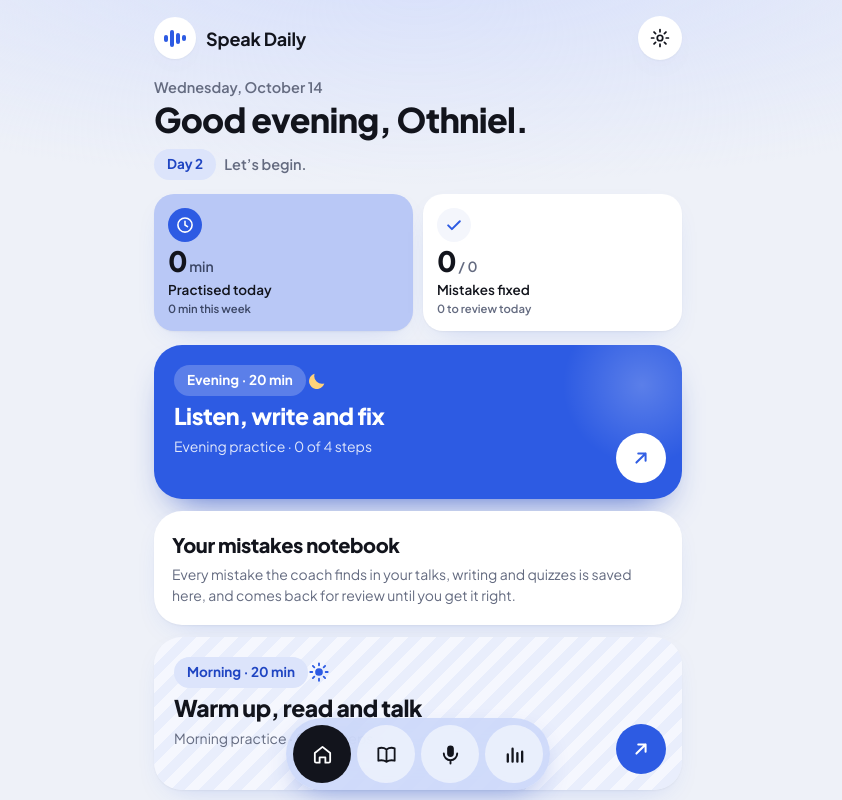
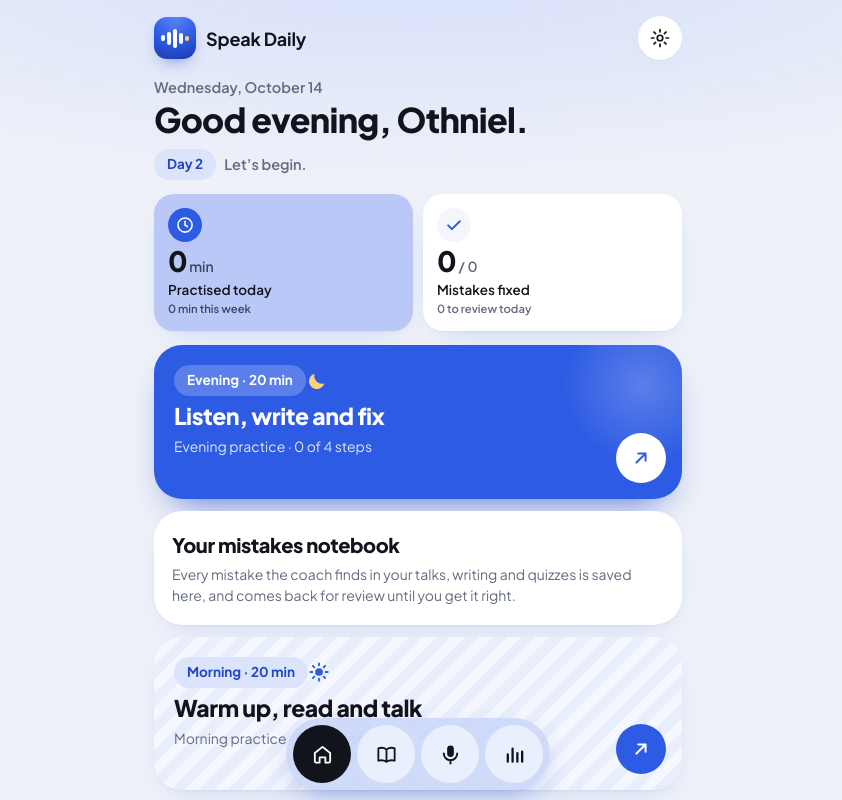
Before and after one commit to Othniel-00/speak-daily, a website with bundled scripts: page index.html in a window 1280 px wide. Shown: the top 800 px of the page, without its empty margins (222-1064 px from the left). Built offline with nearby package versions, Linux system fonts and the light colour scheme; files whose address does not match are found by name.

Commit message:
New app icon in the 1.2 blue style, matching in-app logo

```diff
--- a/css/app.css
+++ b/css/app.css
@@ -45,10 +45,11 @@ small { color: var(--muted); }
 /* ---------- top bar ---------- */
 .topbar { display: flex; align-items: center; justify-content: space-between; height: 60px; }
 .brand { display: inline-flex; align-items: center; gap: 10px; font: 700 18px var(--font); letter-spacing: -.01em; }
-.logo { width: 42px; height: 42px; border-radius: 50%; background: var(--surface); display: grid; place-items: center; box-shadow: var(--shadow); }
-.mark { display: inline-flex; align-items: center; gap: 2.5px; height: 18px; }
-.mark i { width: 3.5px; border-radius: 2px; background: var(--blue); }
-.mark i:nth-child(1) { height: 7px; } .mark i:nth-child(2) { height: 17px; } .mark i:nth-child(3) { height: 11px; } .mark i:nth-child(4) { height: 6px; }
+.logo { width: 42px; height: 42px; border-radius: 13px; background: radial-gradient(110% 110% at 50% 0%, #5A84F4, #2D5BE3 55%, #1A3BAE); display: grid; place-items: center; box-shadow: 0 8px 18px -10px rgba(31, 69, 194, .9); }
+.mark { display: inline-flex; align-items: center; gap: 2.5px; height: 20px; }
+.mark i { width: 3.5px; border-radius: 2px; background: #fff; }
+.mark i:last-child { background: #FFD27A; }
+.mark i:nth-child(1) { height: 6px; } .mark i:nth-child(2) { height: 13px; } .mark i:nth-child(3) { height: 19px; } .mark i:nth-child(4) { height: 11px; } .mark i:nth-child(5) { height: 5px; }
 .icon-btn { width: 44px; height: 44px; display: grid; place-items: center; border: 0; background: transparent; border-radius: 50%; cursor: pointer; flex: none; }
 .icon-btn.round { background: var(--surface); box-shadow: var(--shadow); }
 .icon-btn.on { color: var(--blue); }
--- a/index.html
+++ b/index.html
@@ -65,7 +65,7 @@
 
   <div class="app">
     <header class="topbar">
-      <span class="brand"><span class="logo" aria-hidden="true"><span class="mark"><i></i><i></i><i></i><i></i></span></span>Speak Daily</span>
+      <span class="brand"><span class="logo" aria-hidden="true"><span class="mark"><i></i><i></i><i></i><i></i><i></i></span></span>Speak Daily</span>
       <button class="icon-btn round" data-action="settings" aria-label="Settings"><svg class="ic"><use href="#i-gear"/></svg></button>
     </header>
     <main id="main" tabindex="-1"></main>
--- a/sw.js
+++ b/sw.js
@@ -1,6 +1,6 @@
 // Offline support: the app shell is cached on install; config is network-first with a cached fallback;
 // fonts are cached the first time they load. The AI coach and Google sign-in always need the network.
-const VERSION = 'speakdaily-v1.2.1';
+const VERSION = 'speakdaily-v1.2.2';
 const SHELL = [
   '/', '/index.html', '/css/app.css', '/manifest.webmanifest',
   '/js/app.js', '/js/store.js', '/js/content.js', '/js/drive.js', '/js/voice.js', '/js/audio.js', '/js/content-extra.js', '/js/dailybrief.js',
```
Also changed, not shown: icons/apple-touch-icon.png, icons/icon-192.png, icons/icon-512.png (added), icons/icon.svg, manifest.webmanifest.
